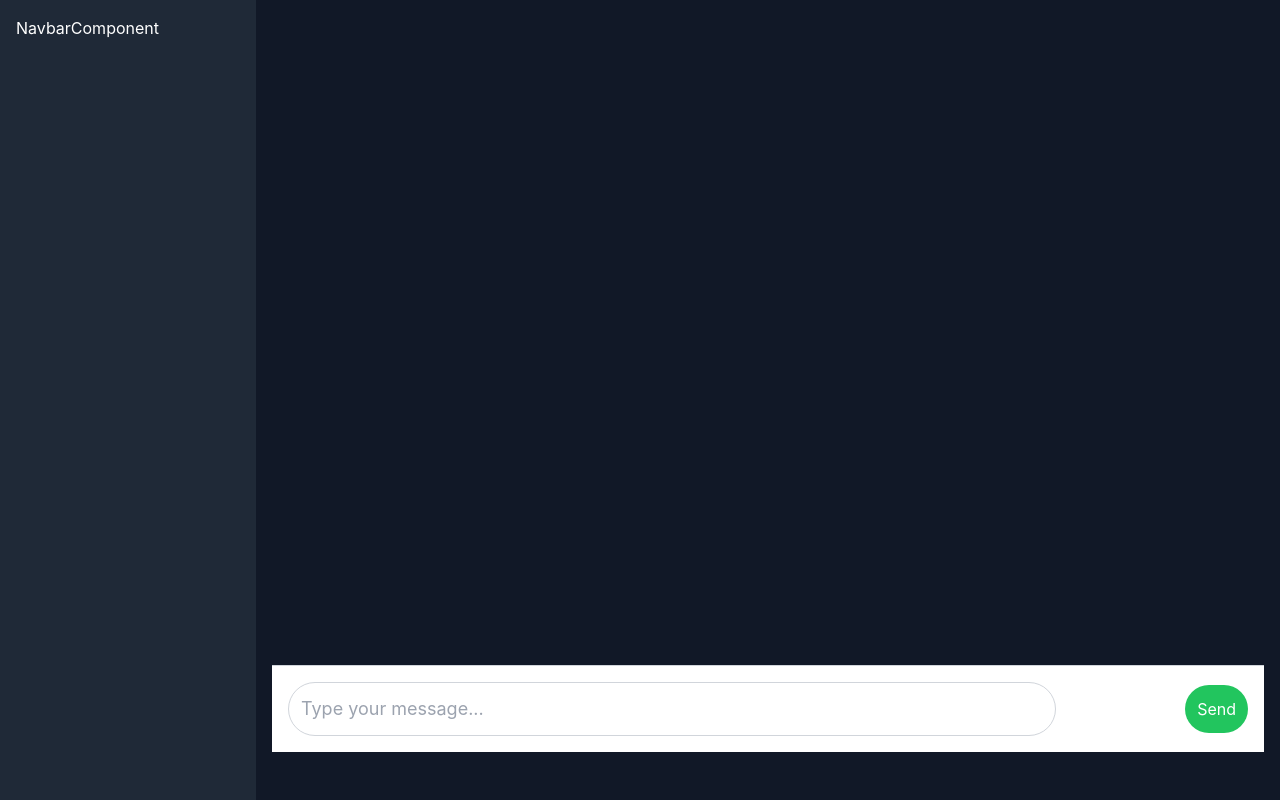
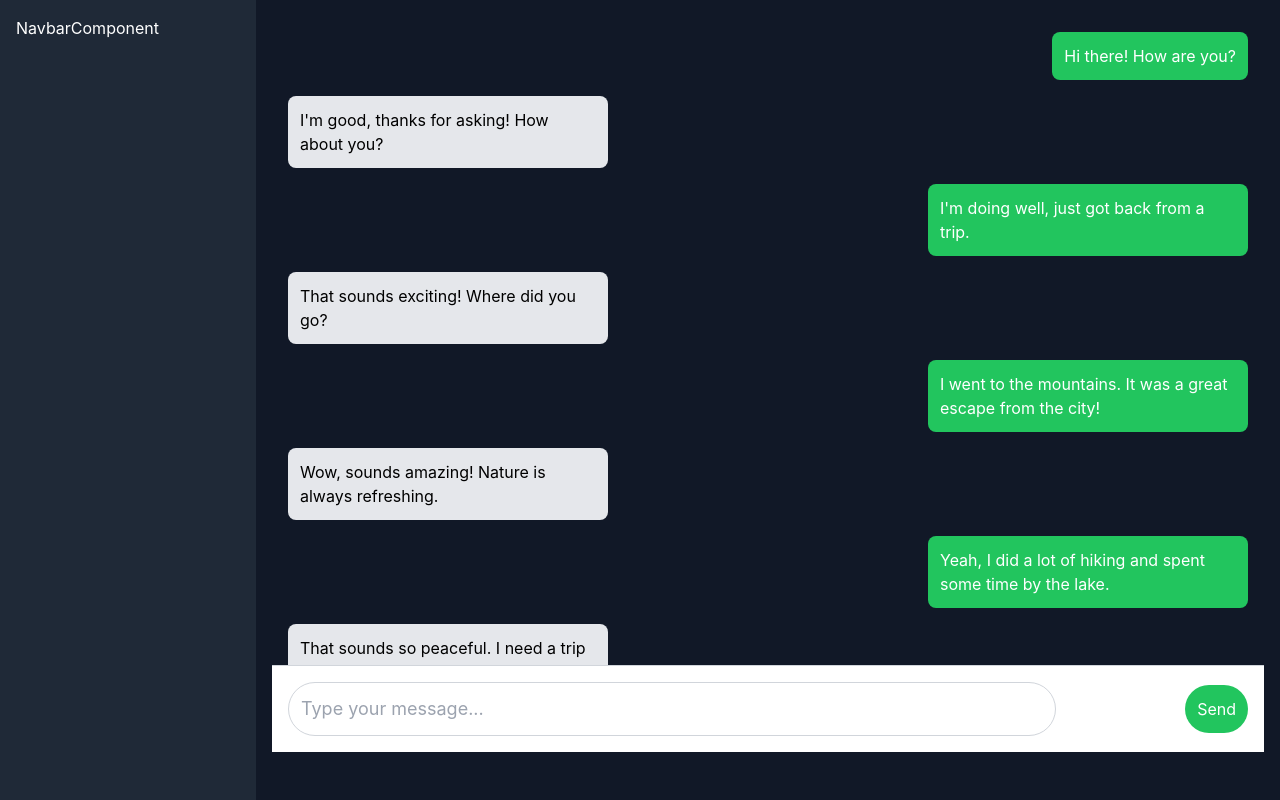
Before and after one commit to nagaraj6618/fy-code-fe, a React (Create React App) app: page / in a window 1280 px wide. Built offline with nearby package versions, Linux system fonts and the light colour scheme.

Commit message:
Editing the layout

```diff
--- a/src/App.css
+++ b/src/App.css
@@ -7,4 +7,5 @@ html, body {
   height: 100%;
   margin: 0;
   padding: 0;
+  color: white;
 }
--- /dev/null
+++ b/src/Components/ChatDesign/ChatDesign.jsx
@@ -0,0 +1,20 @@
+import React from 'react'
+
+const ChatDesign = () => {
+   const message = {
+      send:"Hello Hi",
+      recieve : "Hi How are u?"
+   }
+  return (
+    <div>
+
+      <div>
+         <span>{message.send}</span>
+      </div>
+      <div>
+         <span>{}</span>
+      </div>
+    </div>
+  )
+}
+export default ChatDesign
--- /dev/null
+++ b/src/Components/ChatDesign/ChatRecived.jsx
@@ -0,0 +1,13 @@
+import React from 'react'
+
+const ChatRecived = ({message}) => {
+  return (
+   <div className="flex justify-start mb-4">
+   <div className="bg-gray-200 text-black p-3 rounded-lg max-w-xs">
+     <span>{message}</span>
+   </div>
+ </div>
+  )
+}
+
+export default ChatRecived
--- /dev/null
+++ b/src/Components/ChatDesign/ChatSent.jsx
@@ -0,0 +1,13 @@
+import React from 'react'
+
+const ChatSent = ({message}) => {
+  return (
+   <div className="flex justify-end mb-4">
+   <div className="bg-green-500 text-white p-3 rounded-lg max-w-xs">
+     <span>{message}</span>
+   </div>
+ </div>
+  )
+}
+
+export default ChatSent
--- a/src/Components/Home/Home.jsx
+++ b/src/Components/Home/Home.jsx
@@ -1,6 +1,52 @@
 import React,{useState} from 'react'
+import ChatDesign from '../ChatDesign/ChatDesign';
+import ChatSent from '../ChatDesign/ChatSent';
+import ChatRecived from '../ChatDesign/ChatRecived';
 
 const Home = () => {
+  const data = [
+    {
+      request: "Hi there! How are you?",
+      response: "I'm good, thanks for asking! How about you?"
+    },
+    {
+      request: "I'm doing well, just got back from a trip.",
+      response: "That sounds exciting! Where did you go?"
+    },
+    {
+      request: "I went to the mountains. It was a great escape from the city!",
+      response: "Wow, sounds amazing! Nature is always refreshing."
+    },
+    {
+      request: "Yeah, I did a lot of hiking and spent some time by the lake.",
+      response: "That sounds so peaceful. I need a trip like that!"
+    },
+    {
+      request: "You should definitely go! It was the best part of my trip.",
+      response: "I'll start planning! Thanks for the suggestion."
+    },
+    {
+      request: "No problem, let me know if you need any recommendations.",
+      response: "I will! You've been so helpful, thanks again!"
+    },
+    {
+      request: "Of course, happy to help anytime!",
+      response: "You're the best! 😊"
+    },
+    {
+      request: "I try my best. Take care and have a great day!",
+      response: "You too! See you soon!"
+    },
+    {
+      request: "Catch you later!",
+      response: "Looking forward to it! Take care!"
+    },
+    {
+      request: "Bye!",
+      response: "Bye! 👋"
+    }
+  ];
+
   const [message, setMessage] = useState("");
 
   const handleSend = () => {
@@ -12,8 +58,18 @@ const Home = () => {
   return (
     <div className="flex flex-col h-full">
     {/* Chat content */}
+
     <div className="flex-grow overflow-y-auto p-4">
       {/* Chat messages will appear here */}
+      {data.length>0 &&
+      data.map((chat,index) => (
+        <div>
+          <ChatSent message={chat.request}/>
+          <ChatRecived message={chat.response}/>
+        </div>
+      ))
+      }
+
     </div>
 
     {/* Input and Send button */}
```
